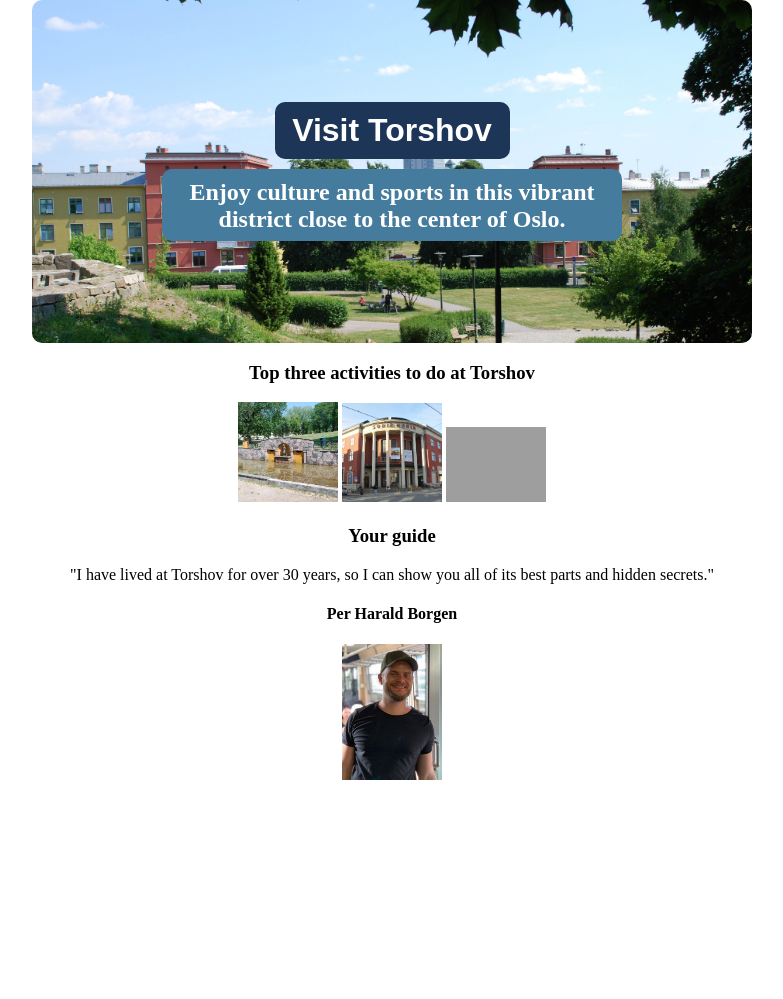
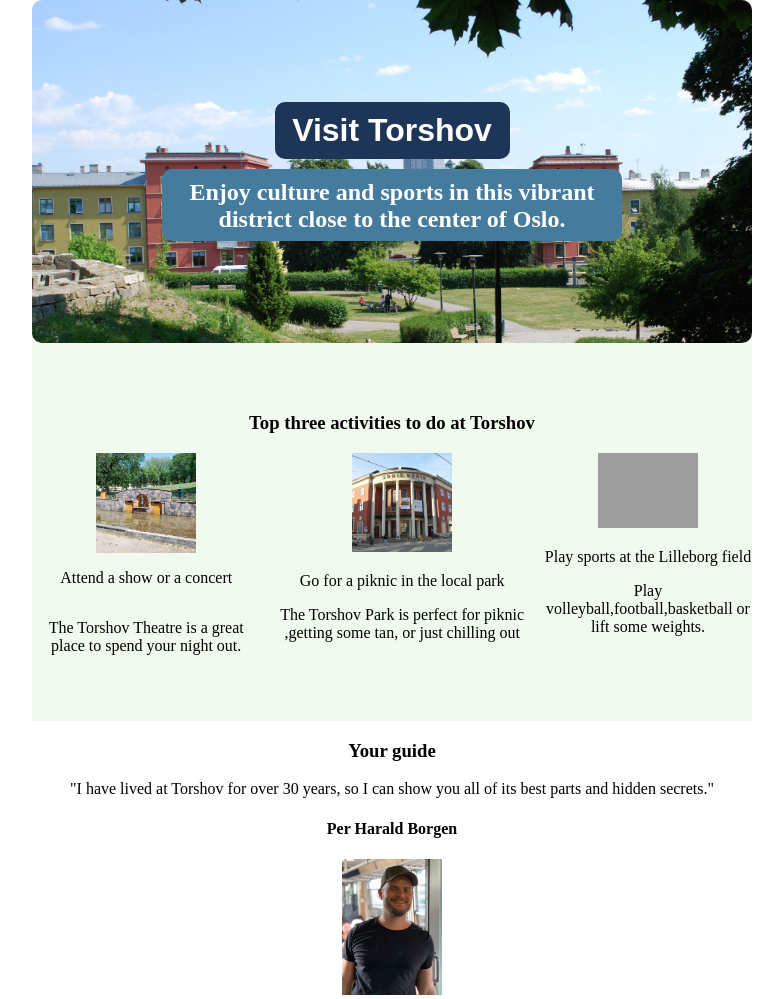
Before and after one commit to tornikekhokhiashvili/Hometown-Homepage, a website built with Vite: page index.html in a window 1280 px wide. Shown: the whole page, without its empty margins (248-1031 px from the left). Before the commit the page ends 800 px from the top, so only its background shows below. Built offline with nearby package versions, Linux system fonts and the light colour scheme; grey boxes are pictures that could not be loaded.

Commit message:
Enhance activities section layout

```diff
--- a/index.html
+++ b/index.html
@@ -18,11 +18,28 @@
     </div>
 
     <!-- ACTIVITIES SECTION -->
-    <div>
+    <div class="activities">
       <h3>Top three activities to do at Torshov</h3>
-      <img src="images/park.jpg" />
-      <img src="images/theatre.jpg" />
-      <img src="images/sports.jpg" />
+      <section>
+        <div class="activities-show">
+          <img src="images/park.jpg" />
+          <p>Attend a show or a concert</p>
+          <p>The Torshov Theatre is a great place to spend your night out.</p>
+        </div>
+        <div class="activities-piknic">
+          <img src="images/theatre.jpg" />
+          <p>Go for a piknic in the local park</p>
+          <p>
+            The Torshov Park is perfect for piknic ,getting some tan, or just
+            chilling out
+          </p>
+        </div>
+        <div class="activities-sports">
+          <img src="images/sports.jpg" />
+          <p>Play sports at the Lilleborg field</p>
+          <p>Play volleyball,football,basketball or lift some weights.</p>
+        </div>
+      </section>
     </div>
 
     <!-- GUIDE SECTION -->
--- a/styles.css
+++ b/styles.css
@@ -72,3 +72,23 @@ img {
   margin: auto;
   color: #ffffff;
 }
+.activities {
+  display: flex;
+  flex-direction: column;
+  align-items: center;
+  justify-content: center;
+  width: 720px;
+  height: 378px;
+  top: 343px;
+  background-color: #f1faee;
+}
+.activities section {
+  display: flex;
+  flex-direction: row;
+}
+.activities-show {
+  display: flex;
+  flex-direction: column;
+  justify-content: center;
+  align-items: center;
+}
```
